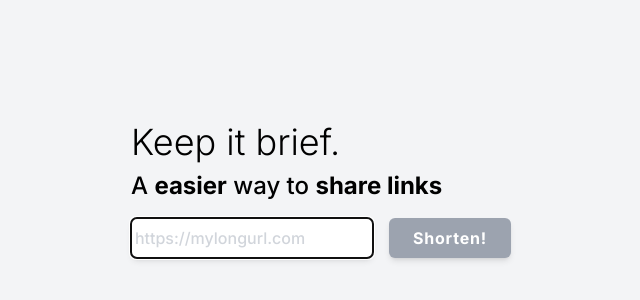
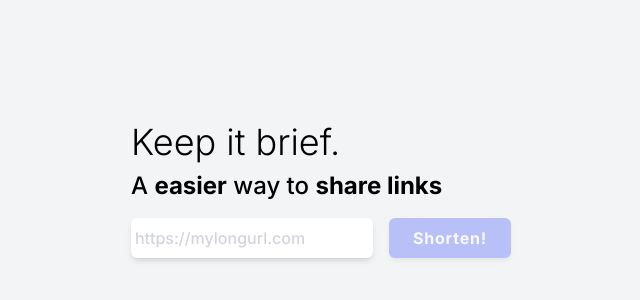
Before and after one commit to r3nanp/url-shortener, a Next.js app: page / in a window 1280 px wide. Shown: the part 218-518 px from the top of the page, without its empty margins (319-959 px from the left). Built offline with nearby package versions, Linux system fonts and the light colour scheme; no server answers.

Commit message:
fix: register overriding ref

```diff
--- a/package.json
+++ b/package.json
@@ -20,6 +20,7 @@
     "react": "18.1.0",
     "react-dom": "18.1.0",
     "react-hook-form": "^7.31.3",
+    "yup": "^0.32.11",
     "zod": "^3.17.3"
   },
   "devDependencies": {
--- a/src/components/Button.tsx
+++ b/src/components/Button.tsx
@@ -31,7 +31,7 @@ export const Button = ({
         {...rest}
         type={type}
         className={clsx(
-          'flex items-center rounded-md bg-indigo-400 py-2 px-6 disabled:cursor-not-allowed cursor-pointer tracking-wider focus:outline-none hover:bg-indigo-500 transition-colors shadow-md disabled:bg-gray-400 dark:disabled:bg-gray-50 text-white font-bold',
+          'flex items-center rounded-md bg-indigo-400 py-2 px-6 disabled:cursor-not-allowed cursor-pointer tracking-wider focus:outline-none hover:bg-indigo-500 transition-colors shadow-md disabled:opacity-50 text-white font-bold',
           sizes[size],
           className
         )}
--- a/src/pages/index.tsx
+++ b/src/pages/index.tsx
@@ -1,27 +1,24 @@
 import { NextPage } from 'next'
-import Head from 'next/head'
-import { useEffect, useRef, useState } from 'react'
+import { useState } from 'react'
 import { SubmitHandler, useForm } from 'react-hook-form'
 import { Check, Copy } from 'phosphor-react'
+import Head from 'next/head'
 
 import { api } from '@/lib/axios'
 import { Button, Input } from '@/components'
 import { resolver } from '@/handlers/url'
 import { ShortData } from '@/types/ShortData'
+import { IFormValues } from '@/types/Form'
 import { useCopyToClipboard } from '@/hooks/useCopyToClipboard'
-
-type UrlType = { url: string }
 
 const Home: NextPage = () => {
   const [_, copy] = useCopyToClipboard()
-  const inputRef = useRef<HTMLInputElement | null>(null)
-
   const {
     register,
     handleSubmit,
     clearErrors,
     formState: { errors, isDirty, isSubmitting }
-  } = useForm({
+  } = useForm<IFormValues>({
     resolver
   })
 
@@ -35,9 +32,9 @@ const Home: NextPage = () => {
     setIsCopied(result)
   }
 
-  const handleSend: SubmitHandler<UrlType> = async data => {
+  const handleSend: SubmitHandler<IFormValues> = async ({ url }) => {
     const { data: response } = await api.post<ShortData>('/shorten', {
-      url: data
+      url
     })
 
     const formattedUrl = `${document.location.protocol}//${document.location.host}/${response.short}`
@@ -46,13 +43,7 @@ const Home: NextPage = () => {
     setIsCopied(false)
   }
 
-  const onSubmit = handleSubmit(({ url }) => {
-    handleSend(url)
-  })
-
-  useEffect(() => {
-    inputRef?.current?.focus()
-  }, [])
+  const onSubmit = handleSubmit(handleSend)
 
   return (
     <div className="h-screen overflow-hidden w-full flex bg-gray-100 dark:bg-slate-800 items-center justify-center">
@@ -75,11 +66,11 @@ const Home: NextPage = () => {
           <form onSubmit={onSubmit}>
             <div className="flex items-center justify-center">
               <Input
+                {...register('url')}
+                type="url"
+                name="url"
                 error={errors?.url}
                 onFocus={() => clearErrors()}
-                {...register('url')}
-                ref={inputRef}
-                name="url"
               />
 
               <Button
--- /dev/null
+++ b/src/types/Form.ts
@@ -0,0 +1,3 @@
+export type IFormValues = {
+  url: string
+}
```
Also changed, not shown: 1 other file (tests, documents, lock files or other folders).
